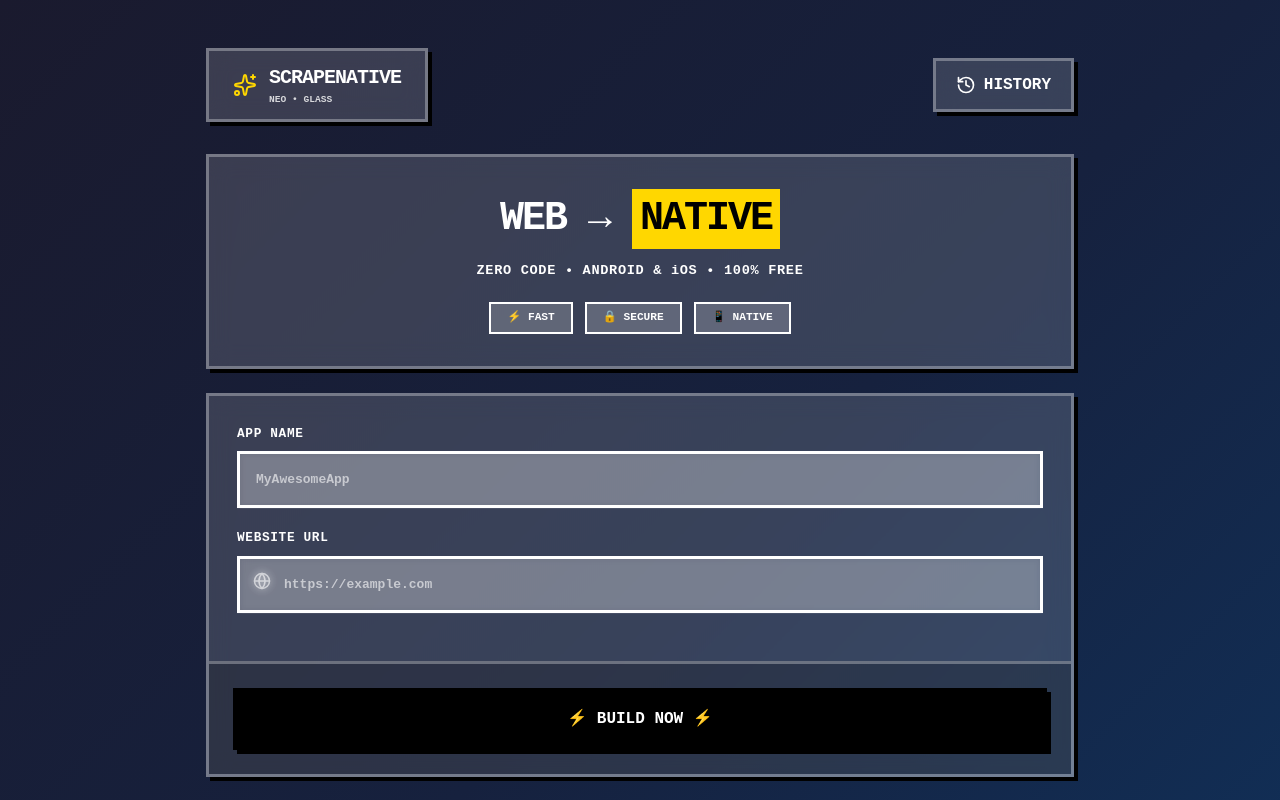
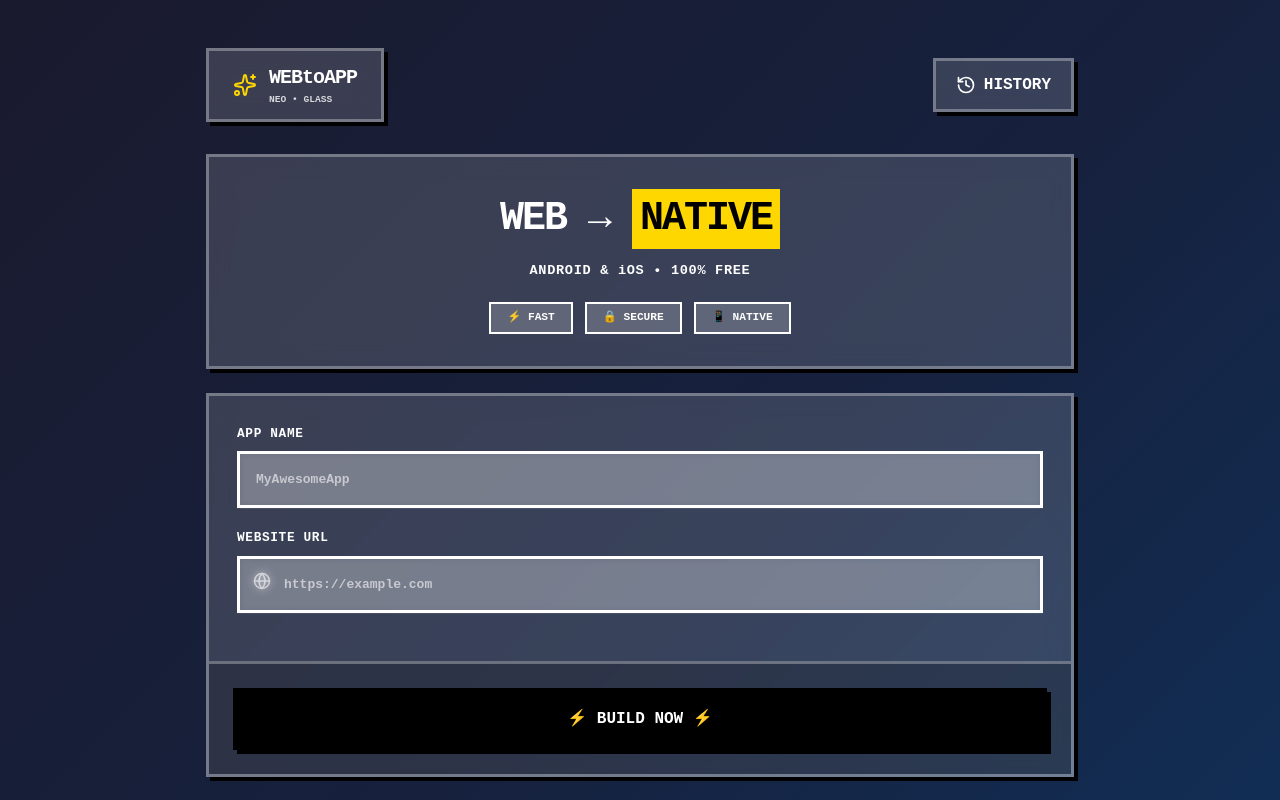
Before and after one commit to 4ETHERVEIL/WebToApp, a Next.js app: page / in a window 1280 px wide. Shown: the top 800 px of the page. Built offline with nearby package versions, Linux system fonts and the light colour scheme.

Commit message:
update app/page.tsx

```diff
--- a/app/page.tsx
+++ b/app/page.tsx
@@ -193,7 +193,7 @@ export default function Home() {
         >
           <Sparkles size={24} style={{ color: '#ffd700' }} />
           <div>
-            <div style={{ fontWeight: '900', fontSize: '1.25rem', letterSpacing: '-0.05em' }}>SCRAPENATIVE</div>
+            <div style={{ fontWeight: '900', fontSize: '1.25rem', letterSpacing: '-0.05em' }}>WEBtoAPP</div>
             <div style={{ fontSize: '0.6rem', fontWeight: 'bold', opacity: 0.8 }}>NEO • GLASS</div>
           </div>
         </div>
@@ -309,7 +309,7 @@ export default function Home() {
               <h1 style={{ fontSize: '2.5rem', fontWeight: '900', letterSpacing: '-0.05em', marginBottom: '0.75rem' }}>
                 WEB → <span style={{ background: '#ffd700', padding: '0 0.5rem', display: 'inline-block', color: 'black' }}>NATIVE</span>
               </h1>
-              <p style={{ fontWeight: 'bold', fontSize: '0.85rem', letterSpacing: '0.05em' }}>ZERO CODE • ANDROID & iOS • 100% FREE</p>
+              <p style={{ fontWeight: 'bold', fontSize: '0.85rem', letterSpacing: '0.05em' }}> ANDROID & iOS • 100% FREE</p>
               <div style={{ display: 'flex', gap: '0.75rem', justifyContent: 'center', marginTop: '1.25rem', flexWrap: 'wrap' }}>
                 <span className="neo-border" style={{ padding: '0.35rem 1rem', fontSize: '0.7rem', fontWeight: 'bold', background: 'rgba(255,255,255,0.2)' }}>⚡ FAST</span>
                 <span className="neo-border" style={{ padding: '0.35rem 1rem', fontSize: '0.7rem', fontWeight: 'bold', background: 'rgba(255,255,255,0.2)' }}>🔒 SECURE</span>
```
